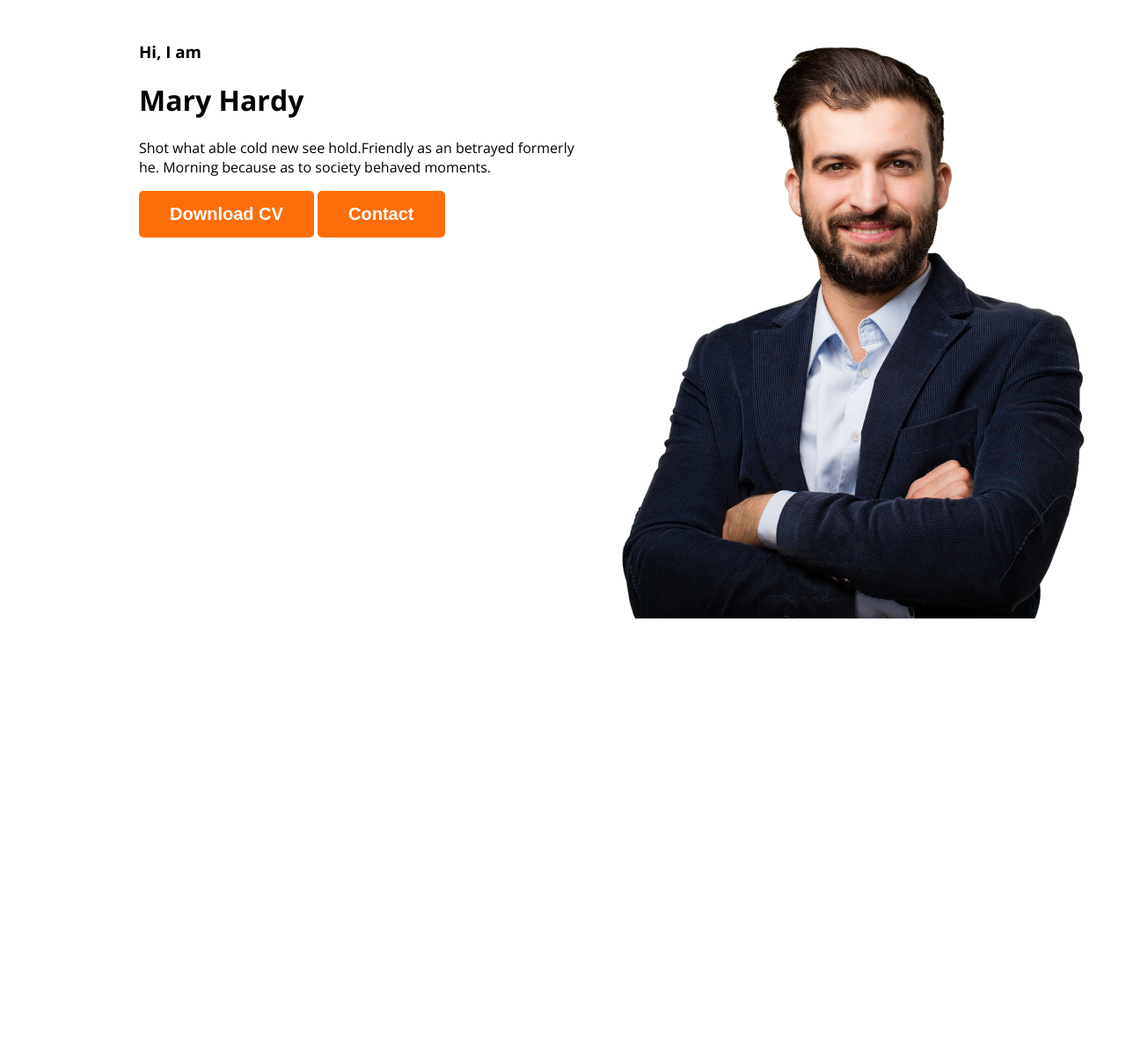
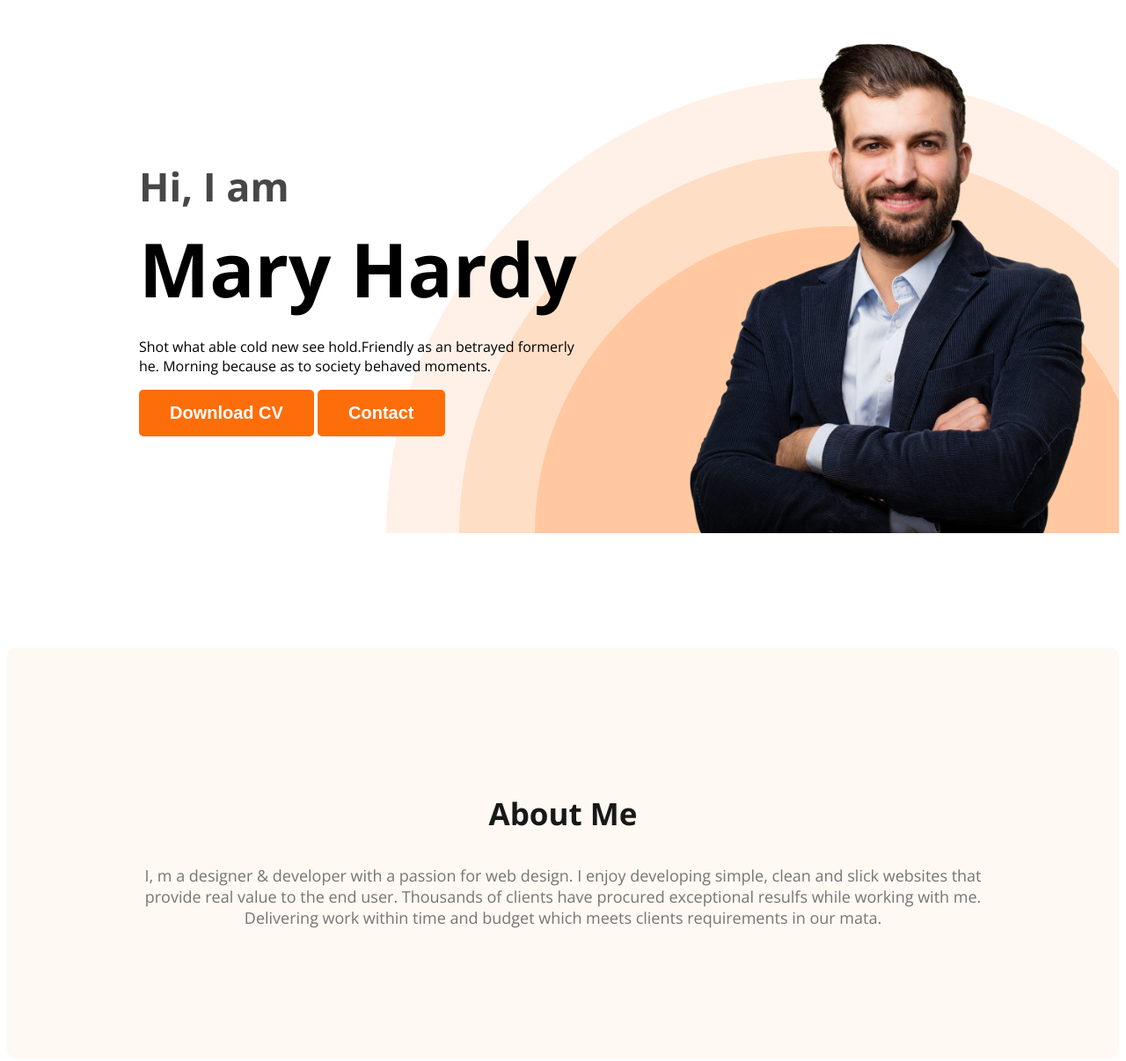
Before and after one commit to ngit09/webdeveloper-portfolio, a plain HTML site: page index.html in a window 1280 px wide. Shown: the part 162-1368 px from the top of the page at 88% size. Before the commit the page ends 903 px from the top, so only its background shows below. Drawn offline with nearby package versions, Linux system fonts and the light colour scheme.

Commit message:
about section added

```diff
--- a/index.html
+++ b/index.html
@@ -23,9 +23,9 @@
         </nav>
         <div class="banner">
             <div class="banner-content">
-                <h3 class="banner-greetings">Hi, I  am</h3>
+                <h3 class="banner-greeting">Hi, I  am</h3>
                 <h1 class="banner-title">Mary Hardy</h3>
-                <p>Shot what able cold new see hold.Friendly as an betrayed formerly he. Morning because as to society behaved moments.</p>
+                <p class="banner-description">Shot what able cold new see hold.Friendly as an betrayed formerly he. Morning because as to society behaved moments.</p>
                 <button class="btn-primary">Download CV</button>
                 <button class="btn-primary">Contact</button>
             </div>
@@ -33,10 +33,16 @@
         </div>
     </header>
     <main>
-        <footer>
+       <section class="about">
+        <h3 class="section-title">About Me</h3>
+        <p class="section-description">I, m a designer & developer with a passion for web design. I enjoy developing simple, clean and slick websites that provide real value to the end user. Thousands of clients have procured exceptional resulfs while working with me. Delivering work within time and budget which meets clients requirements in our mata.</p>
+       </section>
 
-        </footer>
+
     </main>
+    <footer>
+
+    </footer>
 
 </body>
 </html>
--- a/styles/portfolio.css
+++ b/styles/portfolio.css
@@ -1,13 +1,17 @@
 /* common shared styles */
-body{
+body {
+    /* Set font family for the entire document */
+    font-family: "Lato", sans-serif;
+    font-family: "Open Sans", sans-serif;
+}
 
-  font-family: "Lato", sans-serif;
-  font-family: "Open Sans", sans-serif;
-}
-.text-primary{
+.text-primary {
+    /* Style for primary text color */
     color: #FD6E0A;
 }
-.btn-primary{
+
+.btn-primary {
+    /* Style for primary button */
     border-radius: 5px;
     background: #FD6E0A;
     border: 0;
@@ -16,40 +20,100 @@ body{
     font-weight: 700;
     padding: 15px 35px;
 }
+.section-title{
+    color:  #181818;
+    text-align: center;
+    font-size: 35px;
+    font-weight: 700;
+}
+.section-description{
+    color: #757575;
+    text-align: center;
+    font-size: 18px;
+}
 
 /*nav related styles*/
-nav{
+nav {
+    /* Style for navigation container */
     display: flex;
     justify-content: space-between;
     align-items: center;
     margin: 0 200px;
 }
-nav>ul{
+
+nav>ul {
+    /* Style for navigation list */
     display: flex;
+    align-items: center;
 }
-nav li{
+
+/* Navigation styles */
+nav li {
+    /* Remove bullet points and add margin right */
     list-style: none;
     margin-right: 50px;
 }
-nav a{
+
+nav a {
+    /* Remove underline and set text color */
     text-decoration: none;
     color: #474747;
 }
-.nav-title{
+
+.nav-title {
+    /* Style for the navigation title */
     color: var(--Dark-01, #181818);
-font-size: 45px;
-font-weight: 800;
+    font-size: 45px;
+    font-weight: 800;
 }
 
-/* header related styles */
-.header{
+/* Header styles */
+.header {
+    /* Set background color, image, and position */
     background-color: #FFF;
+    background-image: url('../images/header_bg.png');
+    background-repeat: no-repeat;
+    background-position: bottom right;
 }
-.banner{
-    padding: 30px 30px 30px 150px;
+
+.banner {
+    /* Style for the banner section */
+    padding: 30px 30px 0px 150px;
     display: flex;
+    align-items: center;
+    justify-content: space-between;
 }
-.banner .profile-picture{
-    width: 584px;
 
+.banner-content {
+    max-width: 500px;
 }
+
+.banner .profile-picture {
+    /* Style for the profile picture */
+    width: 500px;
+}
+
+.banner-greeting {
+    font-size: 45px;
+    color: #474747;
+    margin-bottom: 0;
+}
+
+.banner-title {
+    font-size: 85px;
+    font-weight: 700;
+    margin-top: 5px;
+    margin-bottom: 20px;
+}
+
+/* main section styles */
+
+
+
+/* about section styles */
+.about {
+    padding: 130px;
+    border-radius: 10px;
+    background: #FFF8F3;
+    margin: 130px 0;
+}
```
